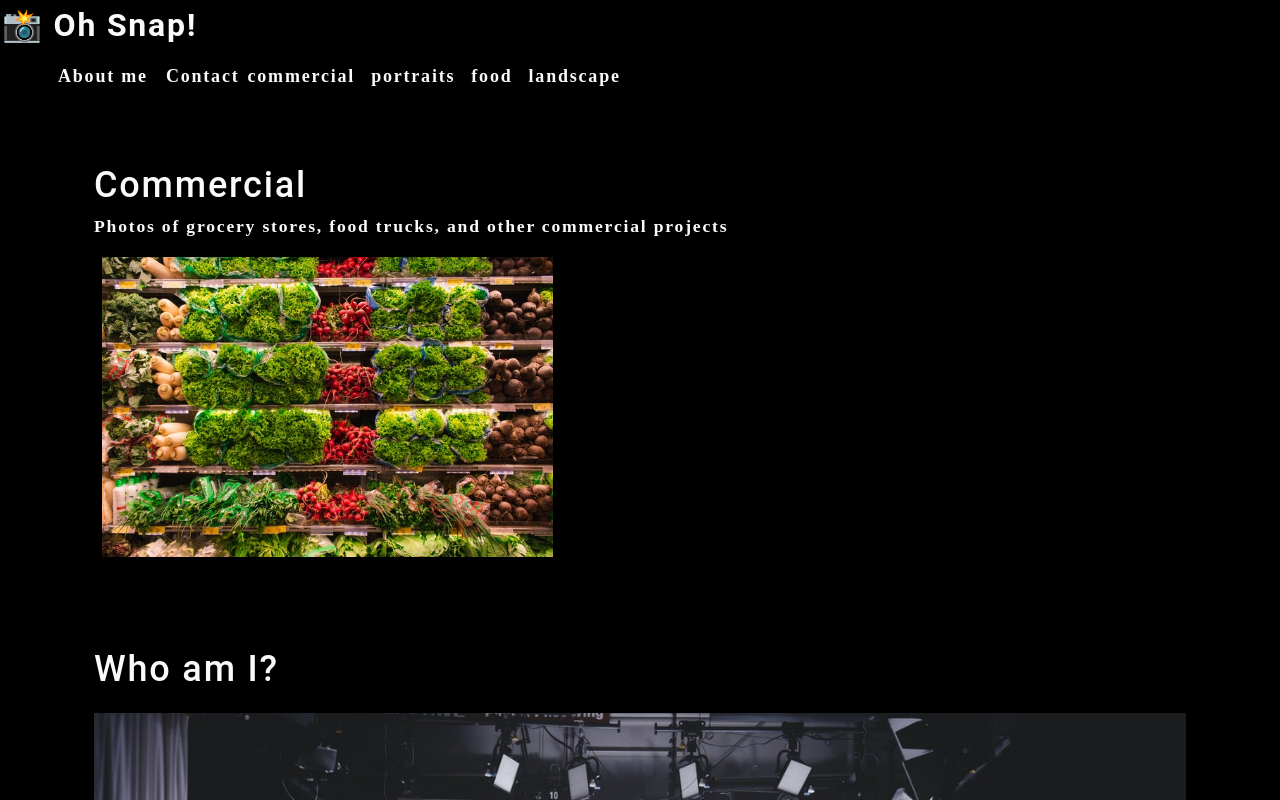
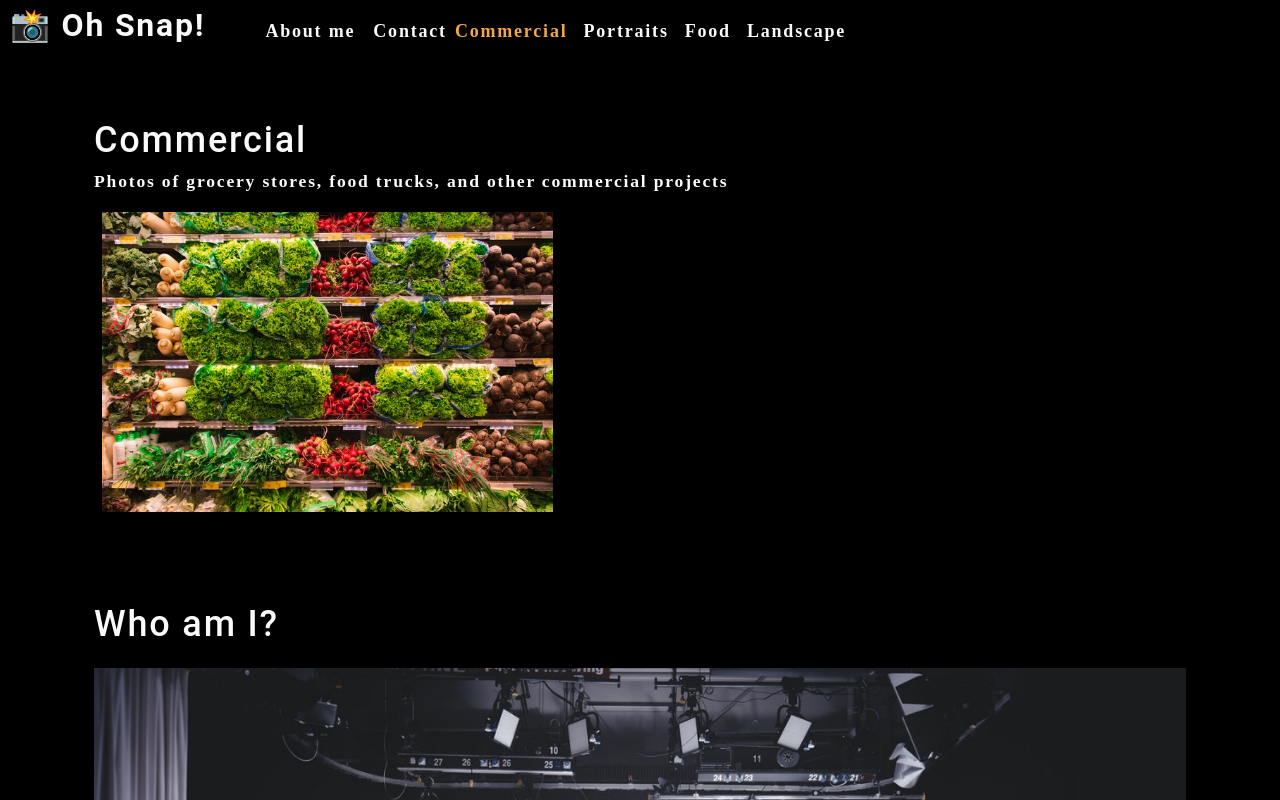
Before and after one commit to a-taghva/photo-port, a React (Create React App) app: page / in a window 1280 px wide. Shown: the top 800 px of the page. Built offline with nearby package versions, Linux system fonts and the light colour scheme.

Commit message:
use hooks and props

```diff
--- a/src/App.js
+++ b/src/App.js
@@ -1,12 +1,28 @@
-import React from 'react';
+import React, { useState } from 'react';
 import About from './components/About';
 import Nav from './components/Nav';
 import Gallery from './components/Gallery';
 
 function App() {
+  const [categories] = useState([
+    {
+      name: 'commercial',
+      description: 'Photos of grocery stores, food trucks, and other commercial projects',
+    },
+    { name: 'portraits', description: 'Portraits of people in my life' },
+    { name: 'food', description: 'Delicious delicacies' },
+    { name: 'landscape', description: 'Fields, farmhouses, waterfalls, and the beauty of nature' },
+  ])
+
+  const [currentCategory, setCurrentCategory] = useState(categories[0]);
+
   return (
     <div>
-      <Nav></Nav>
+      <Nav
+        categories={categories}
+        setCurrentCategory={setCurrentCategory}
+        currentCategory={currentCategory}
+      ></Nav>
       <main>
         <Gallery></Gallery>
         <About></About>
--- a/src/components/Nav/index.js
+++ b/src/components/Nav/index.js
@@ -1,40 +1,30 @@
-import React from 'react';
+import React, { useState } from 'react';
+import { capitalizeFirstLetter } from '../../utils/helpers';
 
-const categories = [
-  {
-    name: "commercial",
-    description: "Photos of grocery stores, food trucks, and other commercial projects",
-  },
-  {
-     name: "portraits",
-     description: "Portraits of people in my life"
-  },
-  {
-     name: "food",
-     description: "Delicious delicacies"
-  },
-  {
-    name: "landscape",
-    description: "Fields, farmhouses, waterfalls, and the beauty of nature",
-  },
-];
+function Nav(pops) {
+  const {
+    categories = [],
+    setCurrentCategory,
+    currentCategory
+  } = pops;
 
-function categorySelected(name) {
-  console.log(`${name} clicked`);
-}
-
-function Nav() {
-  return(
-    <header>
+  return (
+    <header className="flex-row px-1">
       <h2>
-        <a data-testid='link' href="/">
-        <span role="img" aria-label="camera"> 📸</span> Oh Snap!
+        <a data-testid="link" href="/">
+          <span role="img" aria-label="camera">
+            {" "}
+            📸
+          </span>{" "}
+          Oh Snap!
         </a>
       </h2>
       <nav>
         <ul className="flex-row">
           <li className="mx-2">
-            <a data-testid='about' href="#about">
+            <a
+              href="#about"
+            >
               About me
             </a>
           </li>
@@ -42,14 +32,22 @@ function Nav() {
             <span>Contact</span>
           </li>
           {categories.map(category => (
-            <li className="mx-1" key={category.name}>
-              <span onClick={() => categorySelected(category.name)}>{category.name}</span>
+            <li className={`mx-1 ${
+                currentCategory.name === category.name && 'navActive'
+                }`} key={category.name}>
+              <span
+                onClick={() => {
+                  setCurrentCategory(category)
+                }}
+              >
+                {capitalizeFirstLetter(category.name)}
+              </span>
             </li>
           ))}
         </ul>
       </nav>
     </header>
-  )
+  );
 }
 
 export default Nav;
```
